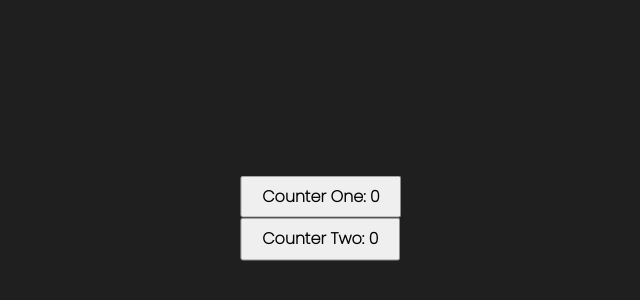
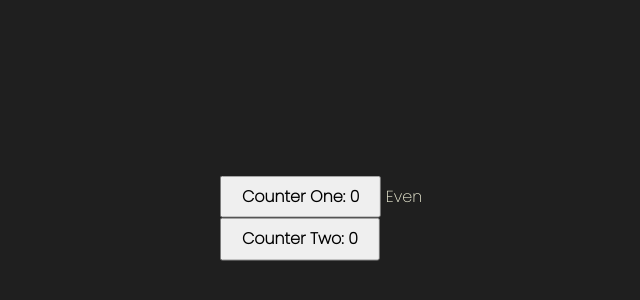
Before and after one commit to renuyarasu/codevolution, a React (Create React App) app: page / in a window 1280 px wide. Shown: the part 182-482 px from the top of the page, without its empty margins (319-959 px from the left). Built offline with nearby package versions, Linux system fonts and the light colour scheme.

Commit message:
useMemo: Counter Final

```diff
--- a/src/components/Counter.js
+++ b/src/components/Counter.js
@@ -1,4 +1,4 @@
-import React, { useState } from 'react';
+import React, { useState, useMemo } from 'react';
 
 function Counter() {
     const [counterOne, setCounterOne] = useState(0)
@@ -11,9 +11,15 @@ function Counter() {
         setCounterTwo(counterTwo + 1)
     }
 
+    const isEven = useMemo(() => {
+        let i = 0
+        while (i < 2000000000) i++
+        return counterOne % 2 === 0
+    }, [counterOne])
+
     return (
         <div>
-            <div><button onClick={incrementOne}>Counter One: {counterOne}</button></div>
+            <div><button onClick={incrementOne}>Counter One: {counterOne}</button> <span>{isEven ? 'Even' : 'Odd'}</span></div>
             <div><button onClick={incrementTwo}>Counter Two: {counterTwo}</button></div>
         </div>
     )
```
